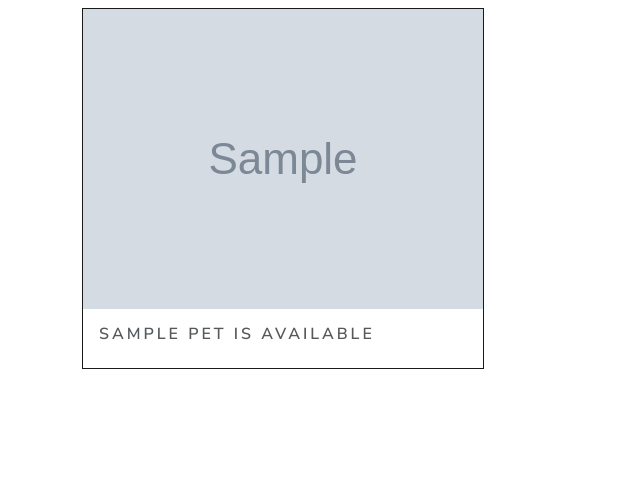
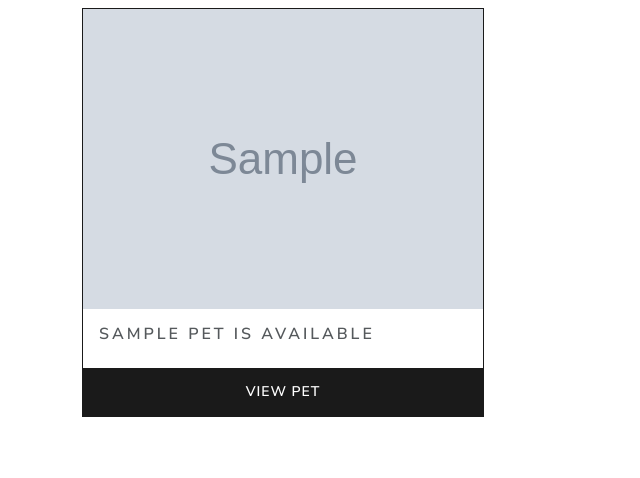
Before and after one commit to bcdipesh/adopt, a Flask app: page / in a window 1280 px wide. Shown: the top 478 px of the page, without its empty margins (0-640 px from the left). Run offline with Flask 3, Linux system fonts and the light colour scheme; tables that the repository leaves empty hold one stand-in row (values such as "Sample post"); grey boxes marked "Sample" are stand-in pictures; some libraries are stand-ins or nearby versions.

Commit message:
Add display/edit pet form

```diff
--- a/app.py
+++ b/app.py
@@ -2,7 +2,7 @@
 
 from flask import Flask, render_template, redirect
 from models import db, connect_db, Pet
-from forms import AddPetForm
+from forms import PetForm
 from dotenv import load_dotenv
 import os
 
@@ -36,7 +36,7 @@ def home_page():
 def add_pet_form():
     """Display form for adding pet"""
 
-    form = AddPetForm()
+    form = PetForm()
 
     return render_template("add_pet_form.html", form=form)
 
@@ -45,7 +45,7 @@ def add_pet_form():
 def create_pet():
     """Handler for add pet form"""
 
-    form = AddPetForm()
+    form = PetForm()
 
     if form.validate_on_submit():
         name = form.name.data
@@ -62,3 +62,13 @@ def create_pet():
         return redirect("/")
     else:
         return render_template("add_pet_form.html", form=form)
+
+
+@app.route("/<int:pet_id>")
+def display_edit_form(pet_id):
+    """Display edit form"""
+
+    pet = Pet.query.get_or_404(pet_id)
+    form = PetForm(obj=pet)
+
+    return render_template("pet_details.html", form=form, pet_id=pet.id)
--- a/forms.py
+++ b/forms.py
@@ -3,8 +3,8 @@ from wtforms import StringField, IntegerField
 from wtforms.validators import InputRequired, Optional, AnyOf, NumberRange, URL
 
 
-class AddPetForm(FlaskForm):
-    """From for adding pet."""
+class PetForm(FlaskForm):
+    """From for adding and updating a pet."""
 
     name = StringField("Pet name", validators=[InputRequired()])
     species = StringField(
--- a/templates/pets.html
+++ b/templates/pets.html
@@ -10,6 +10,7 @@
         <div class="card-body">
             <h5 class="card-title">{{pet.name}} {{"is available" if pet.available else "is unavailable"}}</h5>
         </div>
+        <a class="btn btn-primary" href="/{{pet.id}}">View Pet</a>
     </div>
     {% endfor %}
 </div>
```
Also changed, not shown: templates/pet_details.html (added, +28 -0 lines).
